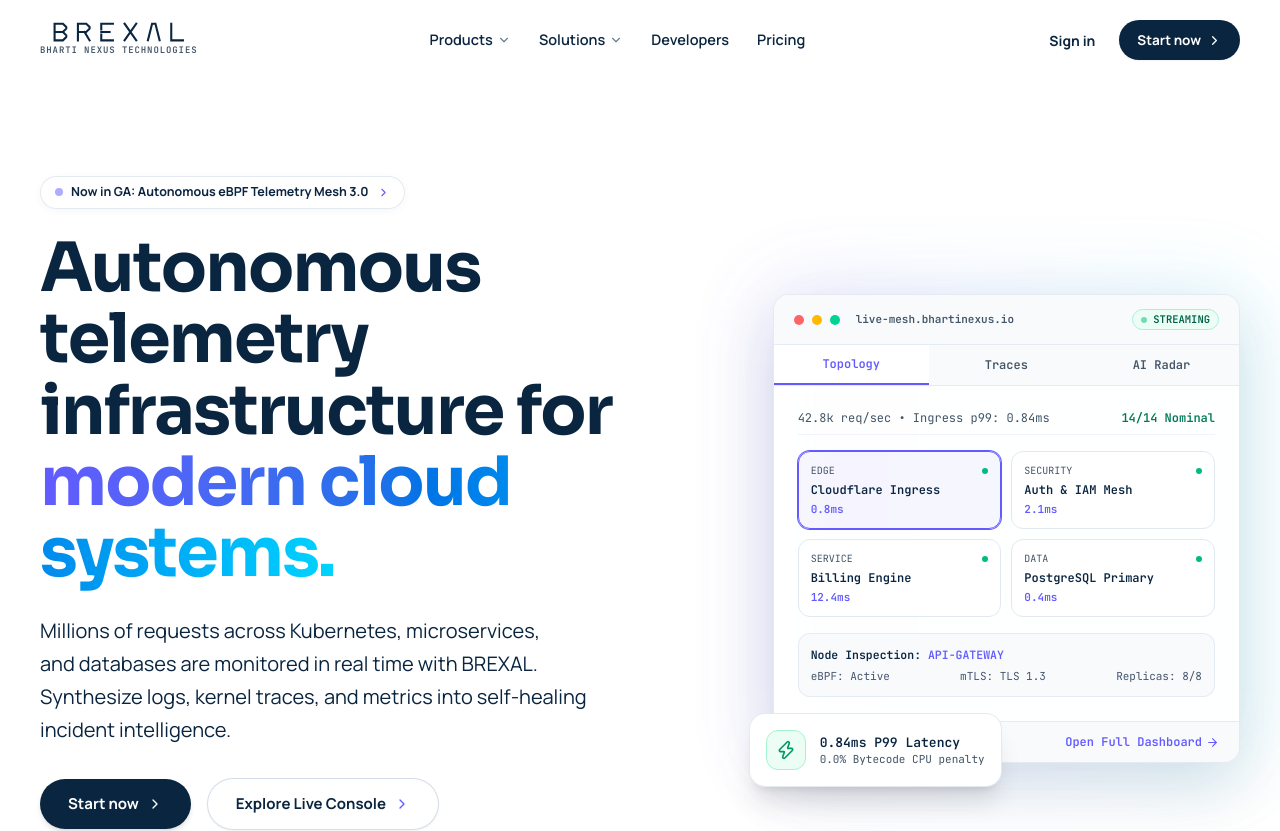
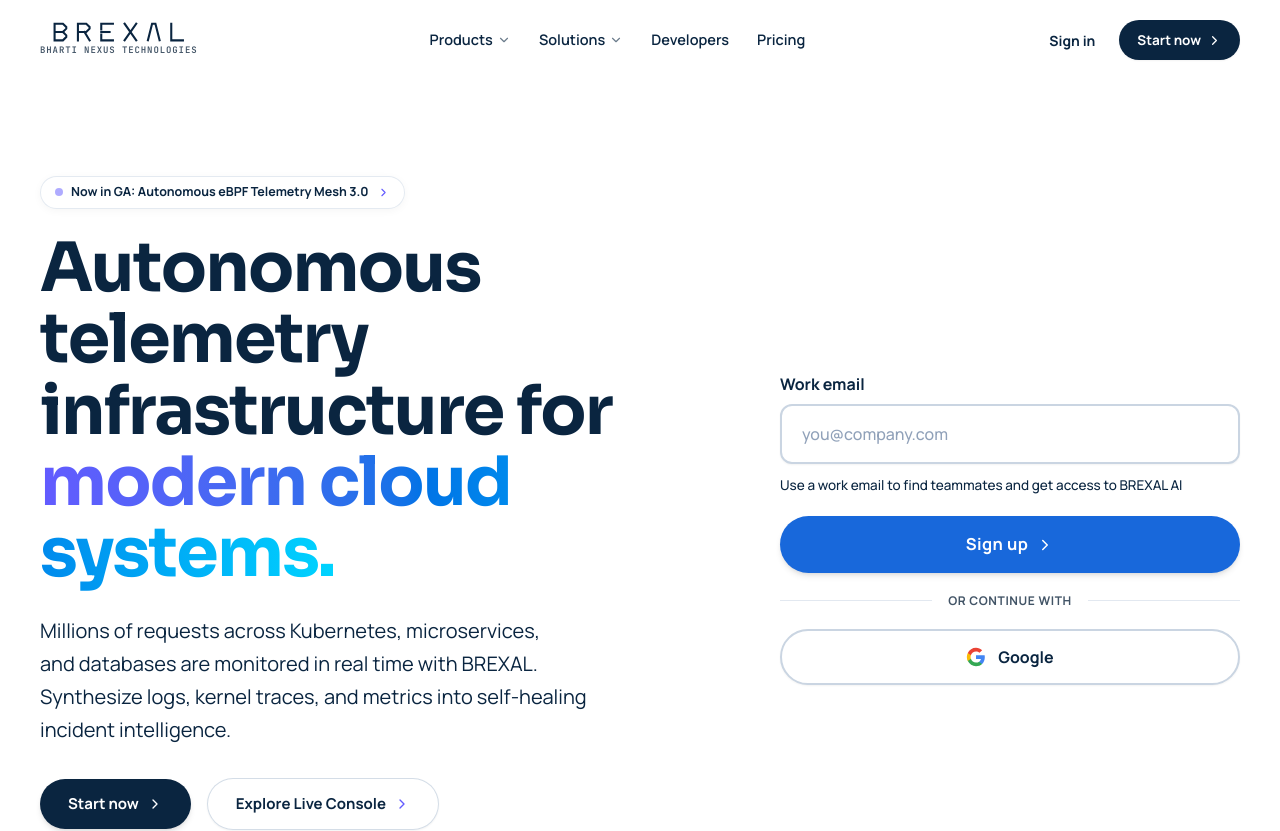
Before and after one commit to samarth3394/BhartiAppplus, a Next.js app in the folder frontend/: page / in a window 1280 px wide. Shown: the top 831 px of the page. Built offline with nearby package versions, Linux system fonts and the light colour scheme.

Commit message:
Remove interactive hero device mockup card and restore clean instant signup card

```diff
--- a/frontend/src/app/page.tsx
+++ b/frontend/src/app/page.tsx
@@ -149,13 +149,76 @@ function StripeNavbar() {
 }
 
 /* ═══════════════════════════════════════════════════════════════
+   HERO INSTANT SIGNUP CARD (CLEAN & MINIMAL)
+   ═══════════════════════════════════════════════════════════════ */
+function HeroSignupCard() {
+  const [email, setEmail] = useState("");
+
+  const handleSubmit = (e: React.FormEvent) => {
+    e.preventDefault();
+    if (email) {
+      window.location.href = `/register?email=${encodeURIComponent(email)}`;
+    } else {
+      window.location.href = "/register";
+    }
+  };
+
+  return (
+    <div className="w-full max-w-[460px] bg-transparent p-0 flex flex-col text-left">
+      <form onSubmit={handleSubmit} className="w-full flex flex-col">
+        <label className="block text-[15px] sm:text-base font-bold text-[#0A2540] mb-2">
+          Work email
+        </label>
+        <input
+          type="email"
+          required
+          value={email}
+          onChange={(e) => setEmail(e.target.value)}
+          placeholder="you@company.com"
+          className="w-full px-5 py-3.5 sm:py-4 rounded-xl border-2 border-slate-300 bg-white text-[#0A2540] placeholder:text-slate-400 text-base font-medium outline-none focus:border-[#635BFF] focus:ring-4 focus:ring-[#635BFF]/15 transition-colors shadow-xs"
+        />
+        <p className="text-[13px] sm:text-[13.5px] text-[#425466] mt-2.5 mb-1 font-medium leading-relaxed">
+          Use a work email to find teammates and get access to BREXAL AI
+        </p>
+
+        <button
+          type="submit"
+          className="w-full mt-4 py-3.5 sm:py-4 rounded-full bg-[#1868DB] hover:bg-[#1356ba] text-white font-bold text-base sm:text-[16.5px] tracking-wide transition-all shadow-md hover:shadow-lg hover:-translate-y-0.5 active:translate-y-0 flex items-center justify-center gap-2"
+        >
+          <span>Sign up</span>
+          <ChevronRight size={18} />
+        </button>
+      </form>
+
+      <div className="relative flex py-4 sm:py-5 items-center">
+        <div className="flex-grow border-t border-slate-200"></div>
+        <span className="flex-shrink mx-4 text-xs uppercase tracking-wider text-[#425466] font-bold">
+          Or continue with
+        </span>
+        <div className="flex-grow border-t border-slate-200"></div>
+      </div>
+
+      <button
+        type="button"
+        onClick={() => { window.location.href = "/register"; }}
+        className="w-full py-3.5 rounded-full border-2 border-slate-300 bg-white hover:bg-slate-50 text-[#0A2540] font-bold text-base flex items-center justify-center gap-3 transition-colors hover:border-[#0A2540] shadow-xs"
+      >
+        <svg className="w-5 h-5 shrink-0" viewBox="0 0 24 24">
+          <path fill="#4285F4" d="M22.56 12.25c0-.78-.07-1.53-.2-2.25H12v4.26h5.92c-.26 1.37-1.04 2.53-2.21 3.31v2.77h3.57c2.08-1.92 3.28-4.74 3.28-8.09z" />
+          <path fill="#34A853" d="M12 23c2.97 0 5.46-.98 7.28-2.66l-3.57-2.77c-.98.66-2.23 1.06-3.71 1.06-2.86 0-5.29-1.93-6.16-4.53H2.18v2.84C3.99 20.53 7.7 23 12 23z" />
+          <path fill="#FBBC05" d="M5.84 14.09c-.22-.66-.35-1.36-.35-2.09s.13-1.43.35-2.09V7.06H2.18C1.43 8.55 1 10.22 1 12s.43 3.45 1.18 4.94l2.85-2.22.81-.63z" />
+          <path fill="#EA4335" d="M12 5.38c1.62 0 3.06.56 4.21 1.64l3.15-3.15C17.45 2.09 14.97 1 12 1 7.7 1 3.99 3.47 2.18 7.06l3.66 2.84c.87-2.6 3.3-4.52 6.16-4.52z" />
+        </svg>
+        <span>Google</span>
+      </button>
+    </div>
+  );
+}
+
+/* ═══════════════════════════════════════════════════════════════
    2. STRIPE HERO SECTION WITH ICONIC ANGLED GRADIENT CANVAS
    ═══════════════════════════════════════════════════════════════ */
 function StripeHeroSection() {
-  const [activeConsoleTab, setActiveConsoleTab] = useState<"topology" | "traces" | "anomaly">("topology");
-  const [activeNode, setActiveNode] = useState("api-gateway");
-  const [anomalyResolved, setAnomalyResolved] = useState(false);
-
   return (
     <section className="relative pt-36 pb-24 md:pt-44 md:pb-32 px-6 sm:px-10 overflow-hidden bg-white">
 
@@ -249,200 +312,9 @@ function StripeHeroSection() {
 
           </div>
 
-          {/* Right Column (5 cols): The Signature Stripe Interactive Device */}
-          <div className="lg:col-span-5 relative w-full">
-
-            {/* Ambient Glow */}
-            <div className="absolute -inset-2 bg-gradient-to-r from-[#635BFF]/20 to-[#00D4FF]/20 rounded-3xl blur-2xl opacity-70 -z-10" />
-
-            {/* Main Interactive Mockup Device Card */}
-            <div className="w-full bg-white/95 backdrop-blur-xl rounded-2xl border border-slate-200/90 shadow-[0_24px_64px_rgba(10,37,64,0.12)] overflow-hidden text-left">
-
-              {/* Device Window Chrome */}
-              <div className="px-5 py-3.5 bg-slate-50/90 border-b border-slate-200/80 flex items-center justify-between">
-                <div className="flex items-center gap-2">
-                  <div className="w-2.5 h-2.5 rounded-full bg-red-400" />
-                  <div className="w-2.5 h-2.5 rounded-full bg-amber-400" />
-                  <div className="w-2.5 h-2.5 rounded-full bg-emerald-400" />
-                  <span className="ml-2 font-mono text-[11px] font-bold text-[#425466]">
-                    live-mesh.bhartinexus.io
-                  </span>
-                </div>
-
-                {/* Live Pill Indicator */}
-                <div className="flex items-center gap-1.5 px-2 py-0.5 rounded-full bg-emerald-50 border border-emerald-200 text-emerald-800 text-[10.5px] font-mono font-bold">
-                  <span className="w-1.5 h-1.5 rounded-full bg-emerald-500 animate-pulse" />
-                  <span>STREAMING</span>
-                </div>
-              </div>
-
-              {/* Mode Switcher Tabs */}
-              <div className="flex border-b border-slate-200/80 bg-slate-100/50 text-[12px] font-mono font-bold">
-                <button
-                  onClick={() => setActiveConsoleTab("topology")}
-                  className={`flex-1 py-2.5 px-3 transition-colors ${
-                    activeConsoleTab === "topology"
-                      ? "bg-white text-[#635BFF] border-b-2 border-[#635BFF]"
-                      : "text-[#425466] hover:text-[#0A2540]"
-                  }`}
-                >
-                  Topology
-                </button>
-                <button
-                  onClick={() => setActiveConsoleTab("traces")}
-                  className={`flex-1 py-2.5 px-3 transition-colors ${
-                    activeConsoleTab === "traces"
-                      ? "bg-white text-[#635BFF] border-b-2 border-[#635BFF]"
-                      : "text-[#425466] hover:text-[#0A2540]"
-                  }`}
-                >
-                  Traces
-                </button>
-                <button
-                  onClick={() => setActiveConsoleTab("anomaly")}
-                  className={`flex-1 py-2.5 px-3 transition-colors ${
-                    activeConsoleTab === "anomaly"
-                      ? "bg-white text-[#635BFF] border-b-2 border-[#635BFF]"
-                      : "text-[#425466] hover:text-[#0A2540]"
-                  }`}
-                >
-                  AI Radar
-                </button>
-              </div>
-
-              {/* Card Body */}
-              <div className="p-5 sm:p-6 min-h-[300px]">
-
-                {activeConsoleTab === "topology" && (
-                  <div className="space-y-4">
-                    <div className="flex items-center justify-between text-xs font-mono text-[#425466] pb-2 border-b border-slate-100">
-                      <span>42.8k req/sec • Ingress p99: 0.84ms</span>
-                      <span className="text-emerald-700 font-bold">14/14 Nominal</span>
-                    </div>
-
-                    <div className="grid grid-cols-2 gap-2.5 font-mono text-xs">
-                      {[
-                        { id: "api-gateway", name: "Cloudflare Ingress", type: "EDGE", p99: "0.8ms" },
-                        { id: "auth-cluster", name: "Auth & IAM Mesh", type: "SECURITY", p99: "2.1ms" },
-                        { id: "payment-worker", name: "Billing Engine", type: "SERVICE", p99: "12.4ms" },
-                        { id: "postgres-primary", name: "PostgreSQL Primary", type: "DATA", p99: "0.4ms" },
-                      ].map((node) => (
-                        <div
-                          key={node.id}
-                          onClick={() => setActiveNode(node.id)}
-                          className={`p-3 rounded-xl border transition-all cursor-pointer ${
-                            activeNode === node.id
-                              ? "border-[#635BFF] bg-[#635BFF]/5 ring-1 ring-[#635BFF]"
-                              : "border-slate-200 hover:border-slate-300 bg-white"
-                          }`}
-                        >
-                          <div className="flex items-center justify-between text-[10px] text-[#425466] uppercase mb-1">
-                            <span>{node.type}</span>
-                            <span className="w-1.5 h-1.5 rounded-full bg-emerald-500" />
-                          </div>
-                          <div className="font-bold text-[#0A2540] truncate">{node.name}</div>
-                          <div className="text-[11px] font-bold text-[#635BFF] mt-1">{node.p99}</div>
-                        </div>
-                      ))}
-                    </div>
-
-                    <div className="p-3 rounded-xl bg-slate-50 border border-slate-200/80 text-[11.5px] font-mono text-[#425466]">
-                      <span className="font-bold text-[#0A2540]">Node Inspection: </span>
-                      <span className="text-[#635BFF] font-bold uppercase">{activeNode}</span>
-                      <div className="mt-1 flex items-center justify-between text-[11px] text-slate-600">
-                        <span>eBPF: Active</span>
-                        <span>mTLS: TLS 1.3</span>
-                        <span>Replicas: 8/8</span>
-                      </div>
-                    </div>
-                  </div>
-                )}
-
-                {activeConsoleTab === "traces" && (
-                  <div className="space-y-3 font-mono text-xs">
-                    <div className="flex items-center justify-between pb-2 border-b border-slate-100 text-[#425466]">
-                      <span>Trace ID: 0x9f2a1b4e</span>
-                      <span className="font-bold text-[#0A2540]">Total: 18.2ms</span>
-                    </div>
-
-                    <div className="space-y-2">
-                      {[
-                        { name: "POST /v1/checkout", duration: "18.2ms", width: "100%", color: "bg-[#0A2540]" },
-                        { name: "auth.verify_bearer", duration: "2.1ms", width: "18%", color: "bg-[#635BFF]" },
-                        { name: "redis.get(session)", duration: "0.3ms", width: "8%", color: "bg-[#00D4FF]" },
-                        { name: "stripe.charge_intent", duration: "14.1ms", width: "74%", color: "bg-emerald-600" },
-                      ].map((span, idx) => (
-                        <div key={idx} className="p-2 rounded-lg bg-slate-50 border border-slate-200/60">
-                          <div className="flex items-center justify-between font-bold text-[#0A2540] text-[11px] mb-1">
-                            <span>{span.name}</span>
-                            <span>{span.duration}</span>
-                          </div>
-                          <div className="h-1.5 w-full bg-slate-200 rounded-full overflow-hidden">
-                            <div className={`h-full rounded-full ${span.color}`} style={{ width: span.width }} />
-                          </div>
-                        </div>
-                      ))}
-                    </div>
-                  </div>
-                )}
-
-                {activeConsoleTab === "anomaly" && (
-                  <div className="space-y-4">
-                    <div className="p-3.5 rounded-xl bg-emerald-50 border border-emerald-200 text-xs text-emerald-950">
-                      <div className="flex items-center gap-1.5 font-bold text-emerald-900 mb-1">
-                        <CheckCircle2 size={15} className="text-emerald-600" />
-                        <span>Baseline Nominal: 0 Critical Outages</span>
-                      </div>
-                      <p className="text-[11.5px] leading-relaxed text-emerald-800">
-                        AI correlation monitored 48,000 transactions across 14 clusters in last 60s.
-                      </p>
-                    </div>
-
-                    <div className="p-3.5 rounded-xl border border-slate-200 bg-slate-50 font-mono text-xs">
-                      <div className="flex items-center justify-between mb-2">
-                        <span className="text-[#425466]">Simulation Test:</span>
-                        <button
-                          onClick={() => setAnomalyResolved(!anomalyResolved)}
-                          className="px-2.5 py-1 rounded-md bg-[#635BFF] text-white font-bold text-[10.5px] hover:bg-[#5046e5] transition-colors"
-                        >
-                          {anomalyResolved ? "Reset State" : "Simulate Outage"}
-                        </button>
-                      </div>
-                      <div className="text-[11px] font-bold text-[#0A2540]">
-                        {anomalyResolved ? (
-                          <span className="text-emerald-700">✓ Resolved in 38s via canary pool recycle</span>
-                        ) : (
-                          <span className="text-amber-700">Ready to inject connection pool anomaly</span>
-                        )}
-                      </div>
-                    </div>
-                  </div>
-                )}
-
-              </div>
-
-              {/* Card Footer Link */}
-              <div className="px-5 py-3 bg-slate-50 border-t border-slate-200/80 flex items-center justify-between text-xs font-mono">
-                <span className="text-[#425466] font-medium">WebSocket link live</span>
-                <Link href="/dashboard" className="text-[#635BFF] font-bold flex items-center gap-1 hover:underline">
-                  <span>Open Full Dashboard</span>
-                  <ArrowRight size={13} />
-                </Link>
-              </div>
-
-            </div>
-
-            {/* Floating Stripe-Style Accent Badge */}
-            <div className="hidden sm:flex absolute -bottom-6 -left-6 bg-white rounded-2xl border border-slate-200/90 shadow-xl p-4 items-center gap-3.5 font-mono text-xs">
-              <div className="w-10 h-10 rounded-xl bg-emerald-50 border border-emerald-200 flex items-center justify-center text-emerald-600 font-bold">
-                <Zap size={20} />
-              </div>
-              <div>
-                <div className="text-[13px] font-black text-[#0A2540]">0.84ms P99 Latency</div>
-                <div className="text-[11px] text-[#425466]">0.0% Bytecode CPU penalty</div>
-              </div>
-            </div>
-
+          {/* Right Column (5 cols): Instant Signup Component */}
+          <div className="lg:col-span-5 flex justify-center lg:justify-end w-full">
+            <HeroSignupCard />
           </div>
 
         </div>
```
